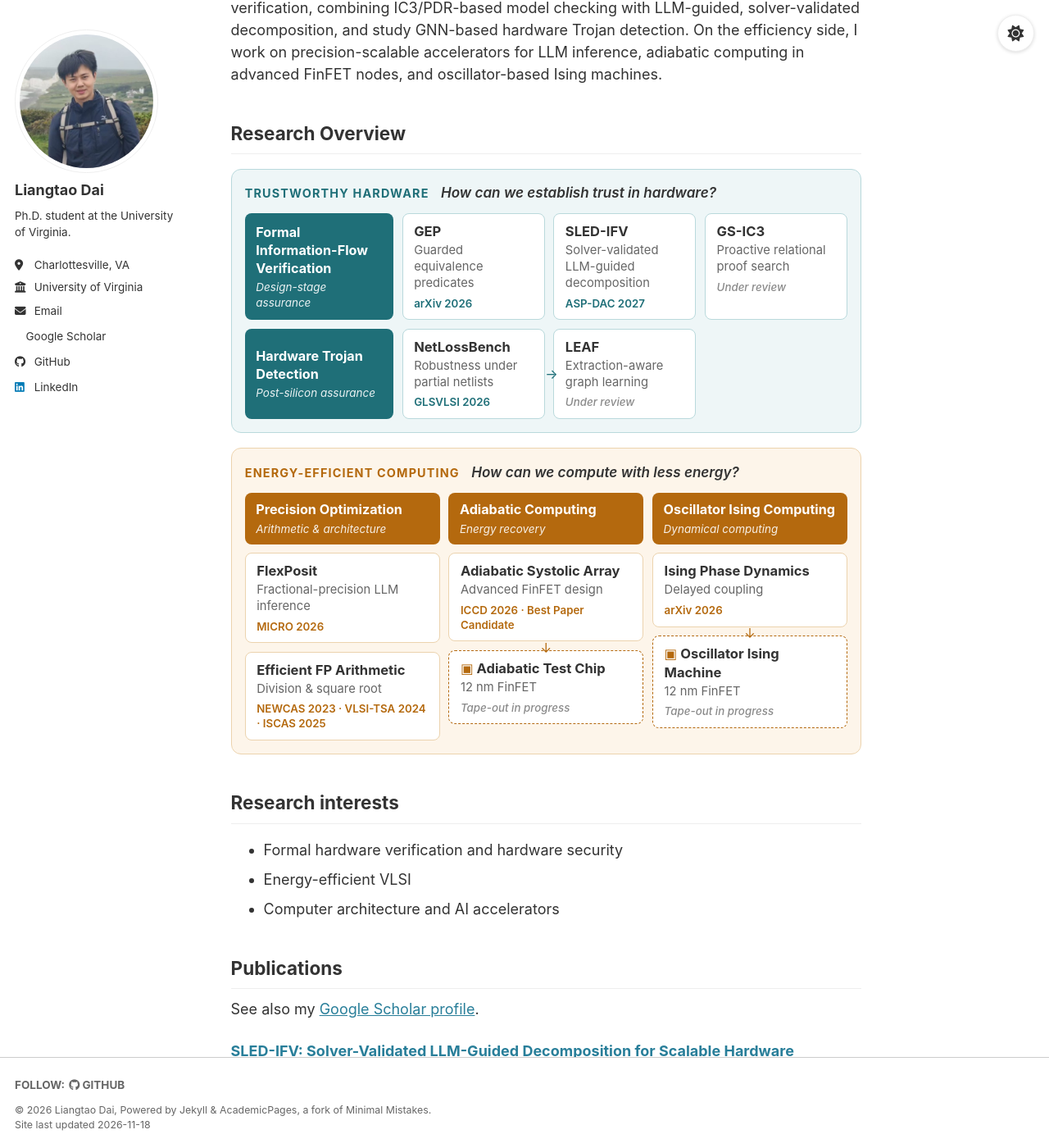
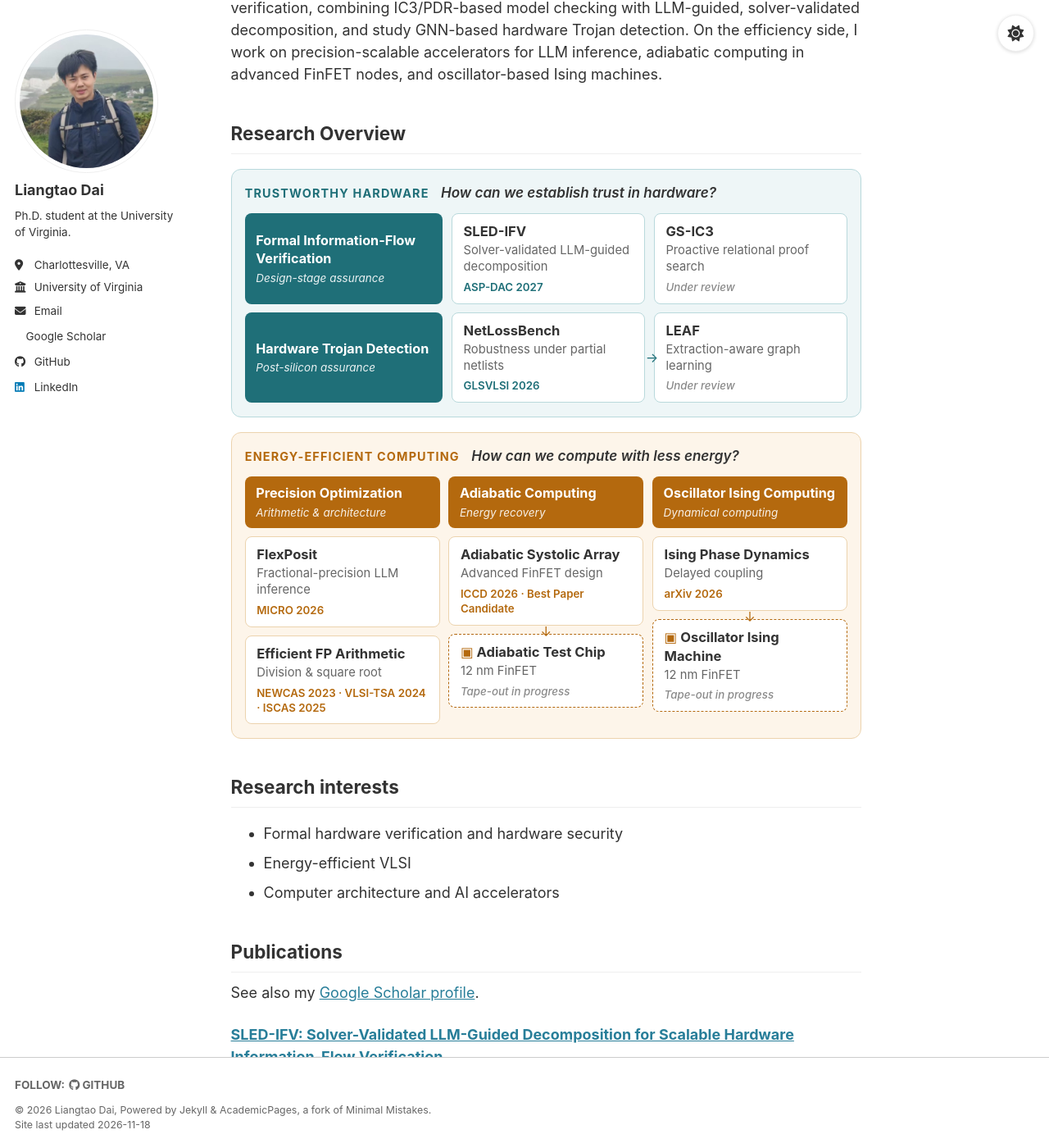
Before and after one commit to DDDDDlt/liangtaodai.github.io, a Jekyll site: the page built from _pages/about.md, in a window 1280 px wide and 1400 px high, scrolled down 233 px. Shown: the whole window at 82% size. Built offline with Jekyll 4.4.1, drawn with Linux system fonts in a browser that asks for light colours; a style sheet for code colours, icons or effects is not loaded.

Commit message:
Research map: drop GEP card (same work as SLED-IFV), widen cards
Co-Authored-By: Claude Opus 5.5 <noreply@anthropic.com>
Claude-Session: https://claude.ai/code/session_01DYLYe9C6TX8cesK9o1eyX8

```diff
--- a/_includes/research_map.html
+++ b/_includes/research_map.html
@@ -12,11 +12,6 @@
         <span>Design-stage assurance</span>
       </div>
       <div class="rmap-works">
-        <a class="rmap-card" href="https://arxiv.org/abs/2606.22063">
-          <strong>GEP</strong>
-          <span>Guarded equivalence predicates</span>
-          <em>arXiv 2026</em>
-        </a>
         <a class="rmap-card" href="https://arxiv.org/abs/2609.25637">
           <strong>SLED-IFV</strong>
           <span>Solver-validated LLM-guided decomposition</span>
--- a/assets/css/personal.css
+++ b/assets/css/personal.css
@@ -89,9 +89,9 @@ body { padding-top: 0; }
 .rmap-label { color: var(--c); font-weight: 700; font-size: 0.8rem; letter-spacing: 0.08em; text-transform: uppercase; }
 .rmap-q { color: var(--global-text-color); font-style: italic; font-weight: 600; font-size: 0.95rem; }
 
-.rmap-row { display: grid; grid-template-columns: 1fr 3fr; gap: 0.6rem; align-items: stretch; }
+.rmap-row { display: grid; grid-template-columns: 1fr 2fr; gap: 0.6rem; align-items: stretch; }
 .rmap-row + .rmap-row { margin-top: 0.6rem; }
-.rmap-works { display: grid; grid-template-columns: repeat(3, 1fr); gap: 0.6rem; }
+.rmap-works { display: grid; grid-template-columns: repeat(2, 1fr); gap: 0.6rem; }
 .rmap-cols { display: grid; grid-template-columns: repeat(3, 1fr); gap: 0.6rem; }
 .rmap-col { display: grid; gap: 0.6rem; align-content: start; }
 
```
